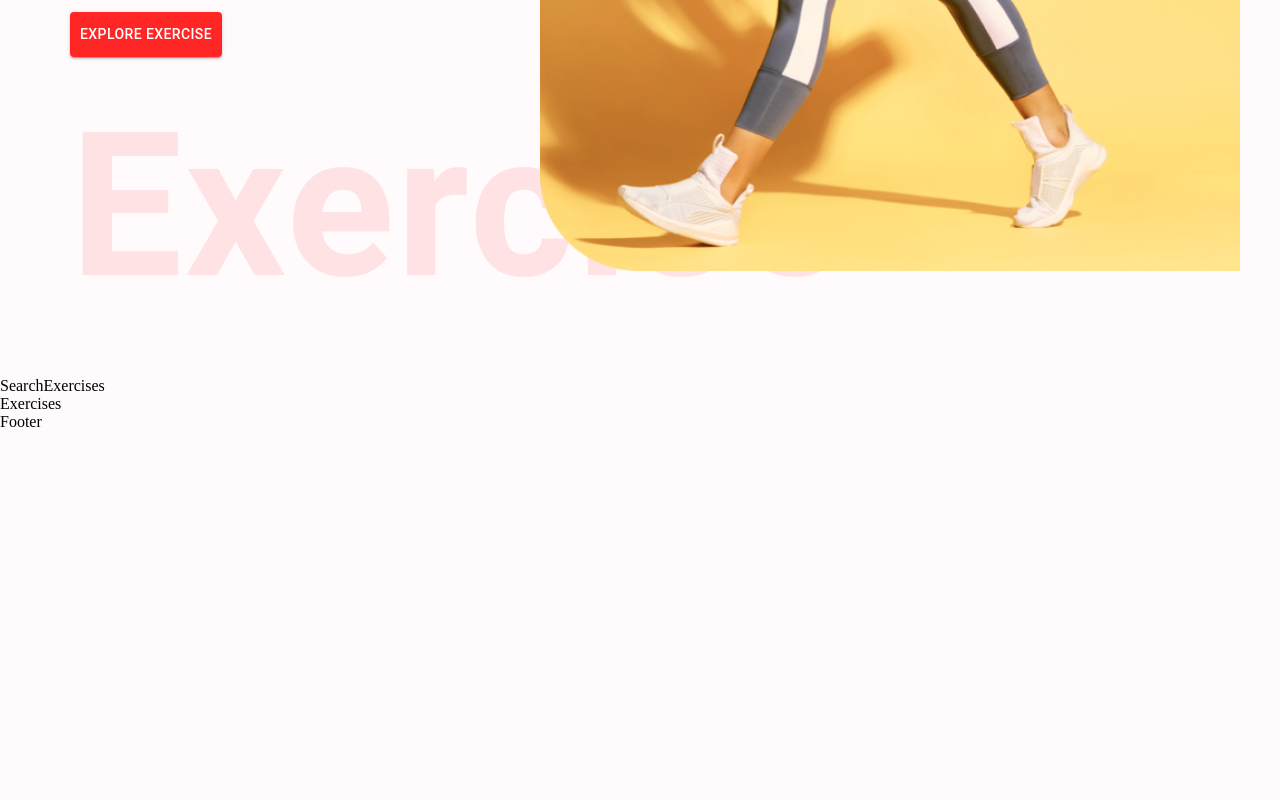
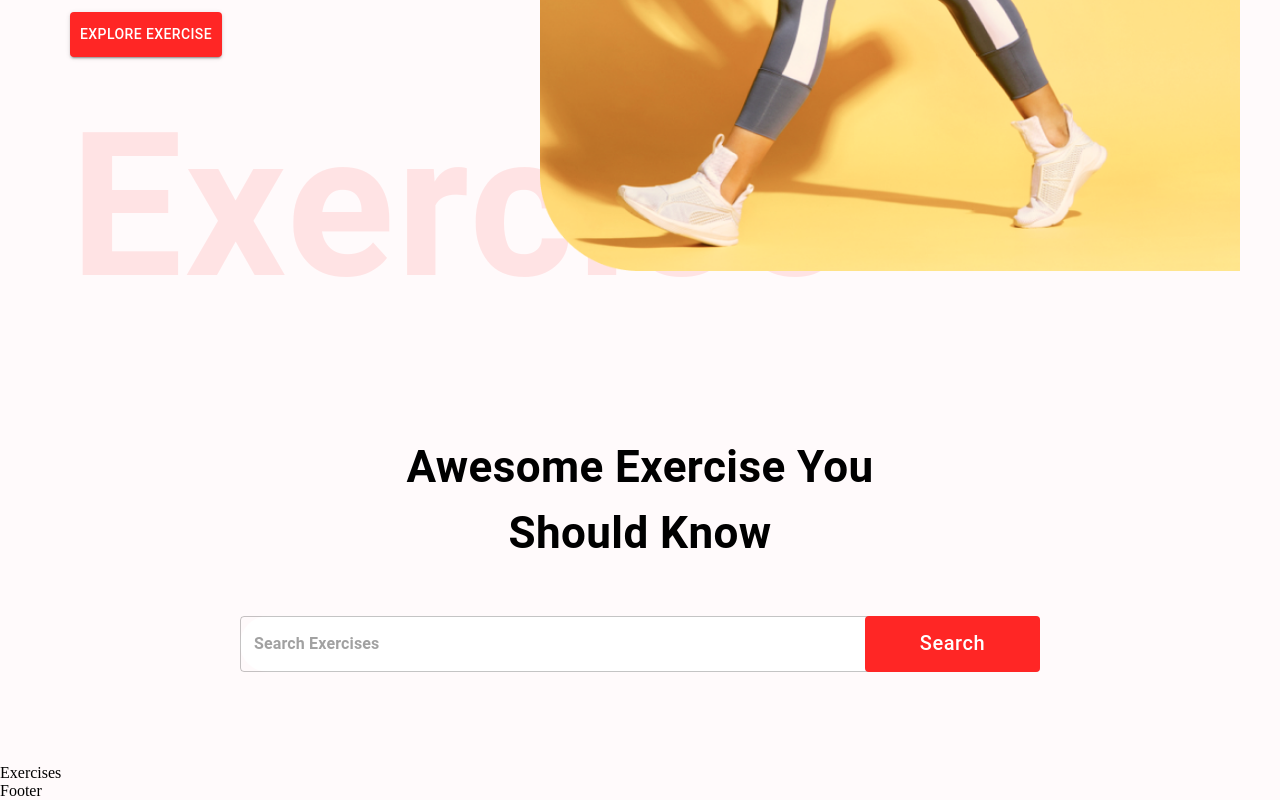
Before and after one commit to Louisss-Lam/gym_exercises, a React (Create React App) app: page / in a window 1280 px wide. Shown: the part 595-1395 px from the top of the page. Before the commit the page ends 1026 px from the top, so only its background shows below. Built offline with nearby package versions, Linux system fonts and the light colour scheme.

Commit message:
feat: add search exercises function

```diff
--- a/src/components/SearchExercises.js
+++ b/src/components/SearchExercises.js
@@ -1,8 +1,52 @@
-import React from 'react'
+import React, { useEffect, useState } from 'react';
+import { Box, Button, Stack, TextField, Typography } from '@mui/material';
 
 const SearchExercises = () => {
+  const [search, setSearch] = useState('');
+  const handleSearch = async () => {
+    if(search) {
+      // const exercisesData = await fetchData();
+
+    }
+  }
+
   return (
-    <div>SearchExercises</div>
+    <Stack alignItems="center" mt="37px" justifyContent="center" p="20px">
+      <Typography fontWeight={700} sx={{
+        fontSize: { lg: '44px', xs: '30px' }
+      }} mb="50px" textAlign="center">
+        Awesome Exercise You <br />Should Know
+      </Typography>
+      <Box position="relative" mb="72px">
+        <TextField
+        sx={{
+          input: { fontWeight: '700', border: 'none', borderRadius: '4px' },
+          width: { lg: '800px', xs: '350px' },
+          backgroundColor: '#fff', borderRadius: '40px'
+        }}
+          height="76px"
+          value={search}
+          onChange={(e) => {setSearch(e.target.value.toLowerCase())}}
+          placeholder="Search Exercises"
+          type="text"
+        />
+        <Button className="search-btn"
+          sx={{
+            bgcolor: '#FF2625',
+            color: '#fff',
+            textTransform: 'none',
+            width: { lg: '175px', xs: '80px' },
+            fontSize: { lg: '20px', xs: '14px' },
+            height: '56px',
+            position: 'absolute',
+            right: '0'
+          }}
+          onClick={handleSearch}
+        >
+          Search
+        </Button>
+      </Box>
+    </Stack>
   )
 }
 
```
